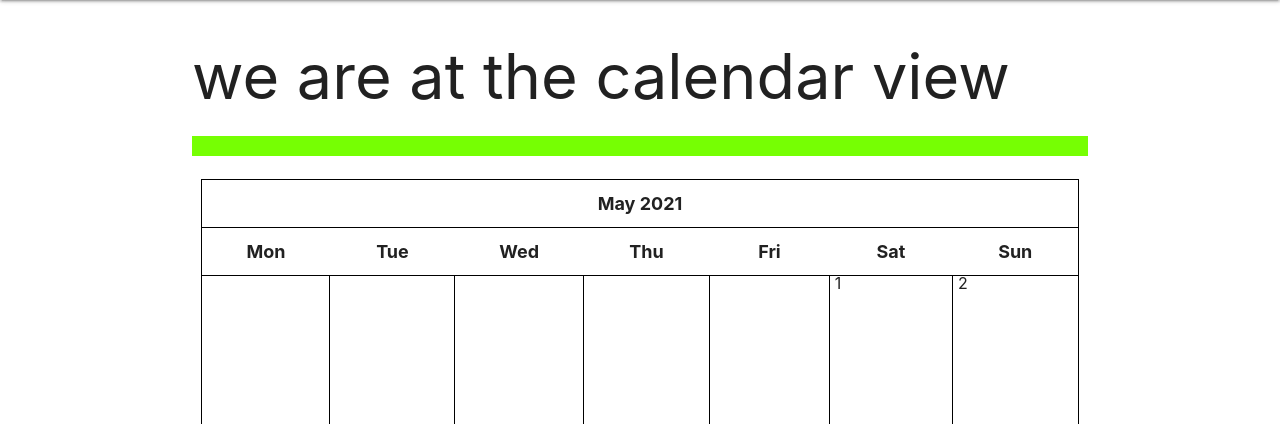
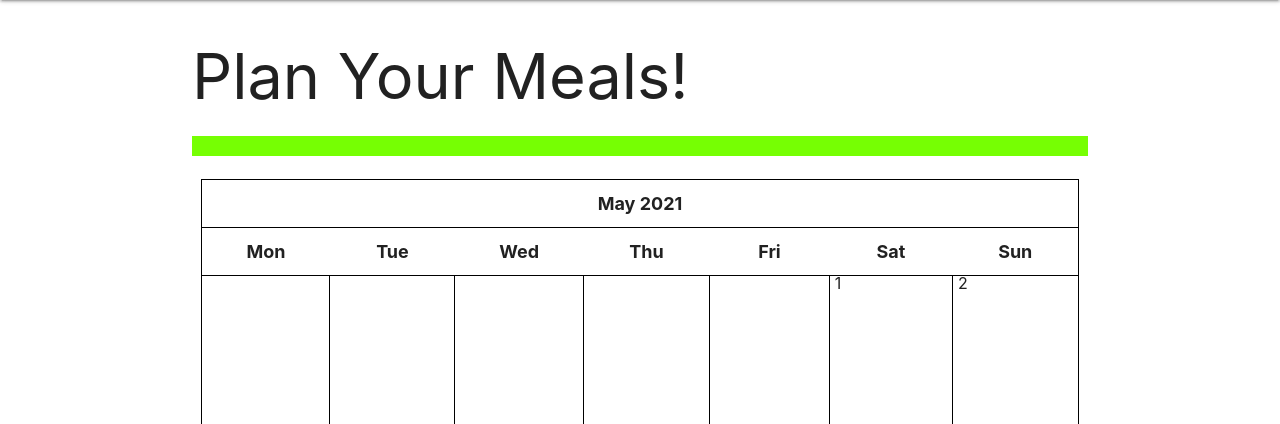
Before and after one commit to raulrodriguez8/FLEXipes, a Django app: page /meals/calendar/ in a window 1280 px wide. Shown: the part 64-488 px from the top of the page. Run offline with Django 3.2, Linux system fonts and the light colour scheme; data that the repository does not hold is empty; some libraries are stand-ins or nearby versions.

Commit message:
calendar styling tweaks

```diff
--- a/main_app/templates/meals/calendar.html
+++ b/main_app/templates/meals/calendar.html
@@ -1,5 +1,5 @@
 {% extends 'base.html' %}
 {% block content %}
-<h1>we are at the calendar view</h1>
+<h1>Plan Your Meals!</h1>
 {{ calendar }}
 {% endblock %}
--- a/main_app/utils.py
+++ b/main_app/utils.py
@@ -15,7 +15,7 @@ class Calendar(HTMLCalendar):
 		meals_per_day = meals.filter(date__day=day)
 		d = ''
 		for meal in meals_per_day:
-			d += f'<li> {meal.meal}{meal.recipe_name} </li>'
+			d += f'<li><{meal.recipe_name} </li>'
 
 		if day != 0:
 			return f"<td><span class='date'>{day}</span><ul> {d} </ul></td>"
```
